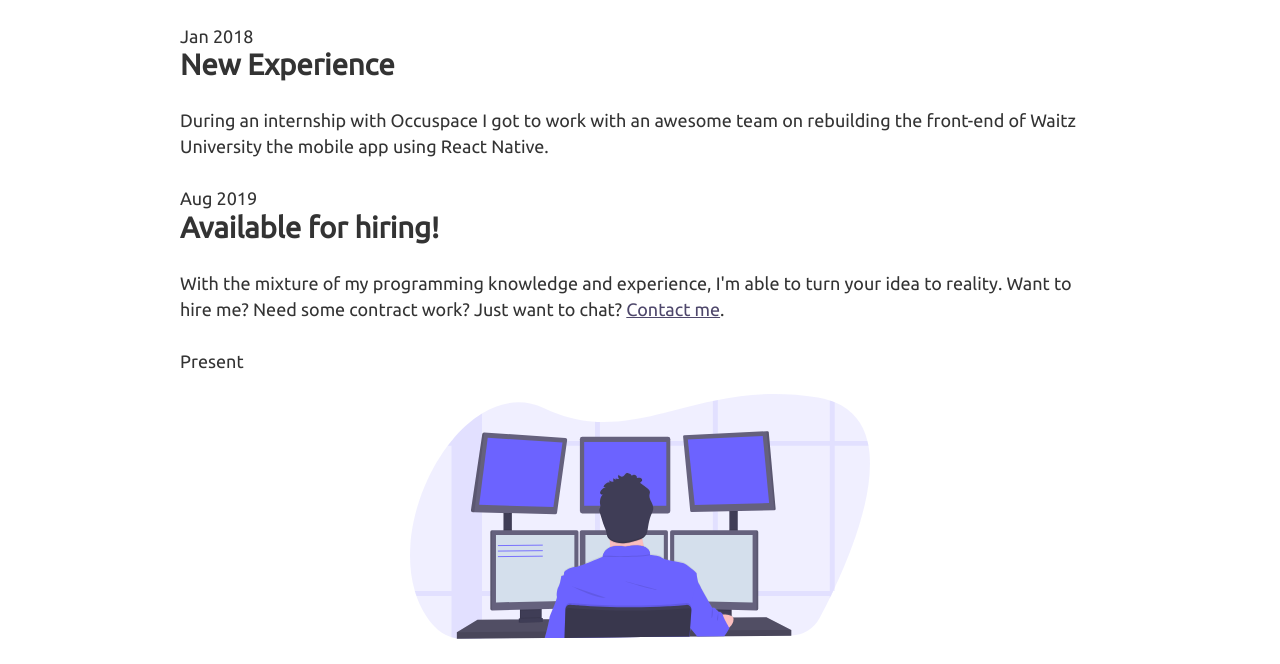
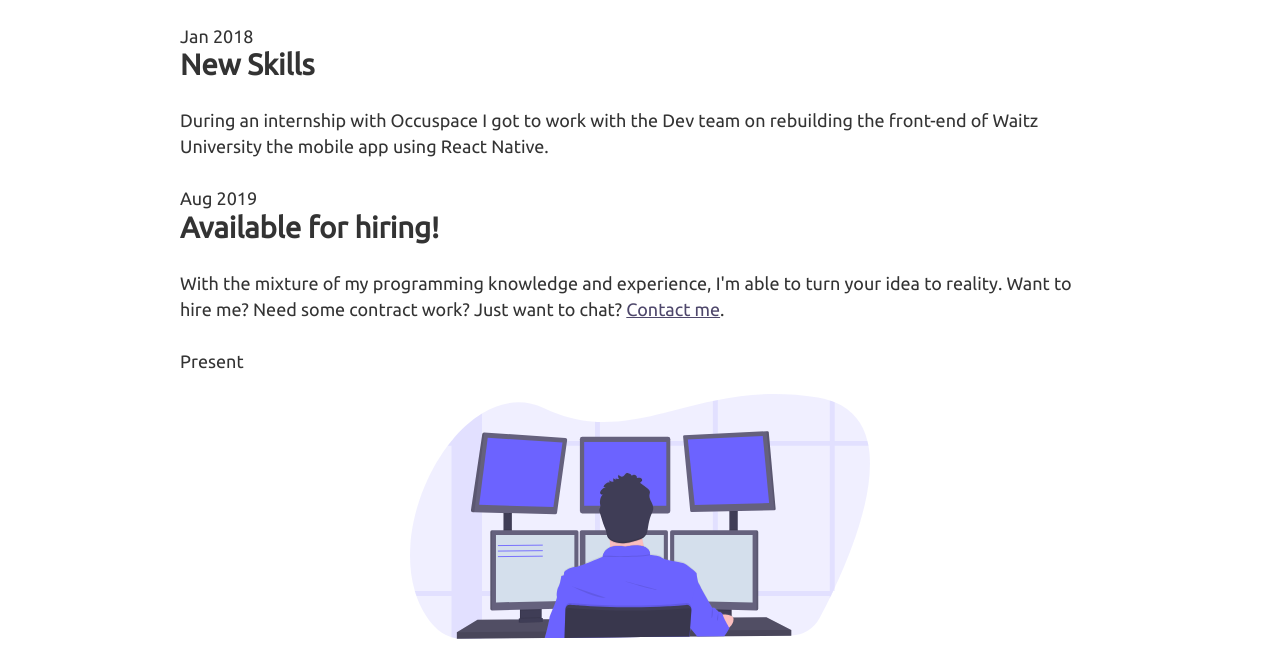
Before and after one commit to hlachaal/new-portfolio, a Gatsby site: page /about in a window 1280 px wide. Shown: the part 979-1643 px from the top of the page. Built offline with nearby package versions, Linux system fonts and the light colour scheme; Gatsby itself is replaced by a stand-in of ours; a web font is replaced by a local one.

Commit message:
update about

```diff
--- a/src/pages/about.js
+++ b/src/pages/about.js
@@ -110,9 +110,9 @@ const AboutPage = () => {
           ></div>
 
           <div className={aboutStyles.cdTimelineContent}>
-            <h2>New Experience</h2>
+            <h2>New Skills</h2>
             <p>
-              During an internship with Occuspace I got to work with an awesome
+              During an internship with Occuspace I got to work with the Dev
               team on rebuilding the front-end of Waitz University the mobile
               app using React Native.
             </p>
```
